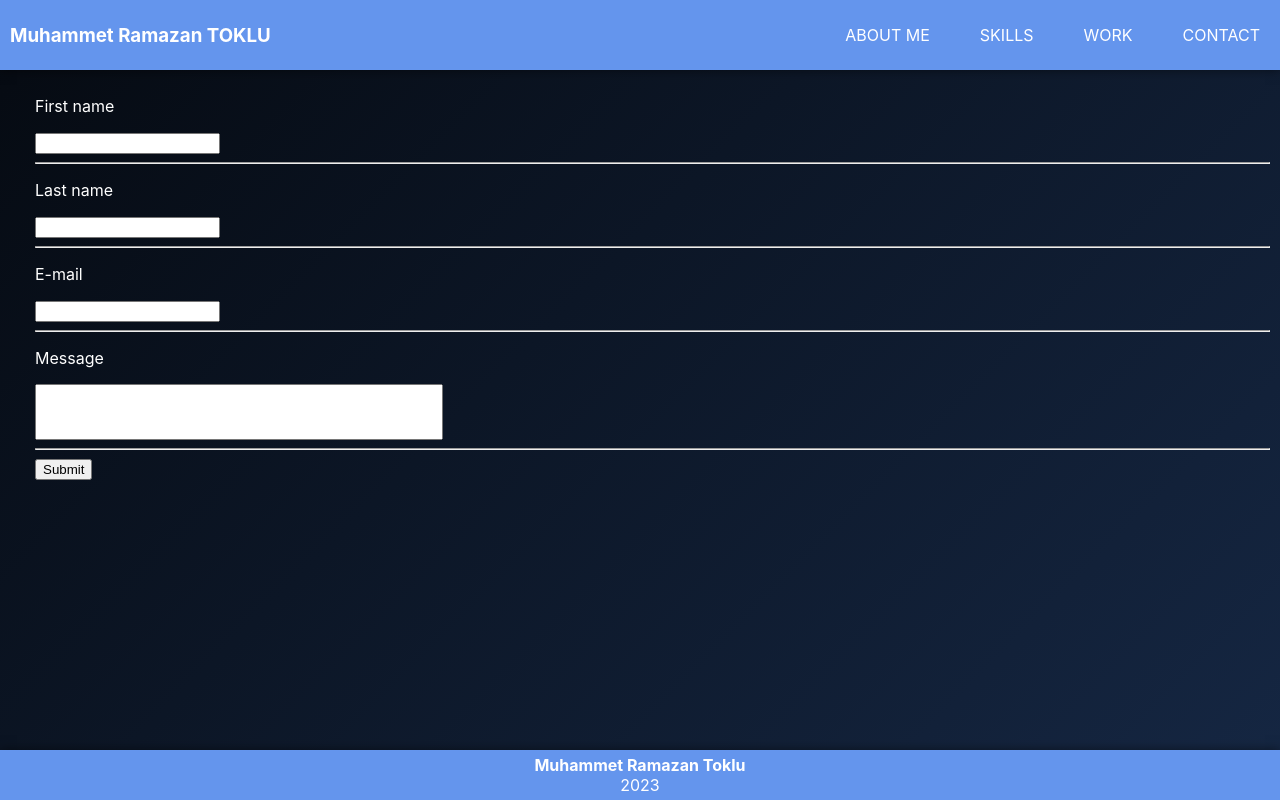
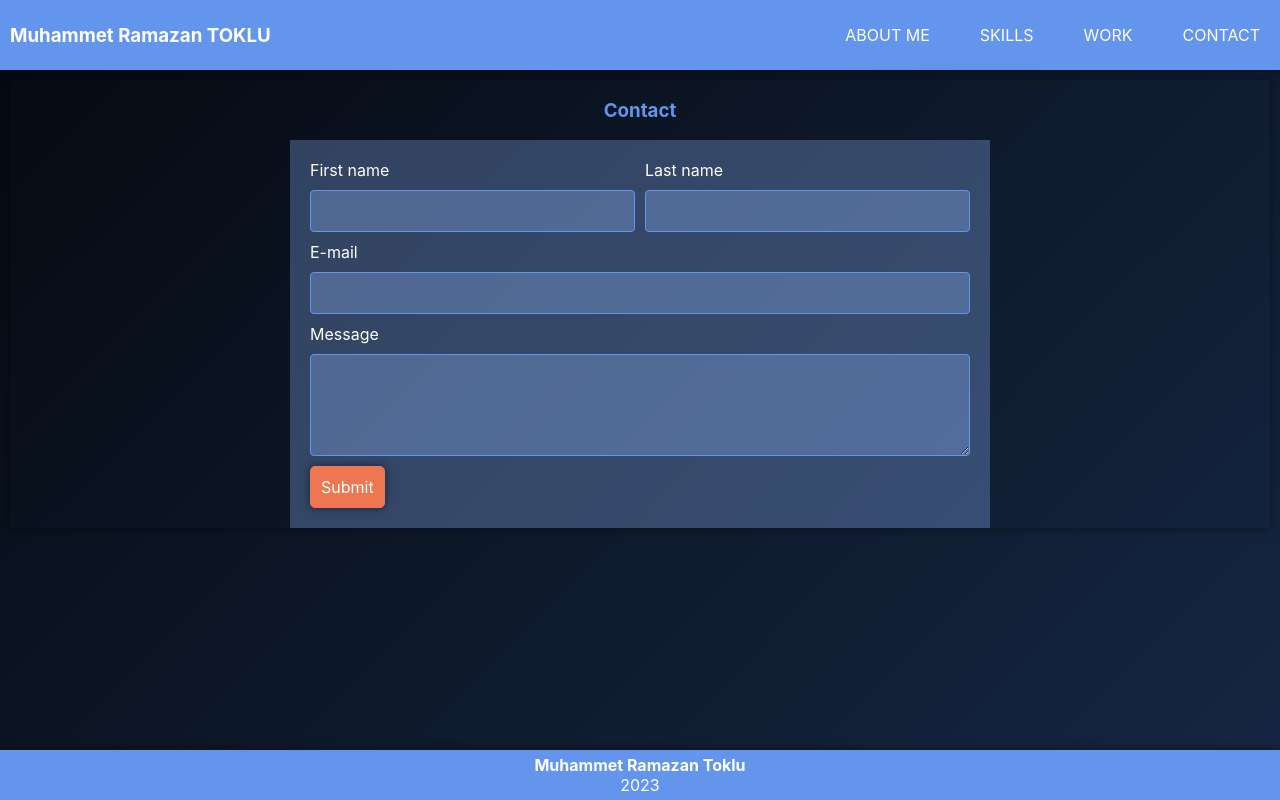
Before and after one commit to mramazant/React-Portfolio, a React (Create React App) app: page /contact in a window 1280 px wide. Built offline with nearby package versions, Linux system fonts and the light colour scheme.

Commit message:
updated contact page

```diff
--- a/src/App.css
+++ b/src/App.css
@@ -19,7 +19,7 @@
   padding: 10px;
   box-sizing: border-box;
   box-shadow: 0px 0px 10px 0px rgba(0, 0, 0, 50%);
-
+  text-decoration: none;
 }
 
 h1,h2,h3,h4{
--- a/src/components/Contact/index.css
+++ b/src/components/Contact/index.css
@@ -1,10 +1,58 @@
-.contactPage {
-    margin-left: 25px;
+.contact-section{
+    display: flex;
+    flex-direction: column;
+    justify-content: center;
+    align-items: center;
+    box-shadow: 0px 0px 10px 0px rgba(0, 0, 0, 50%);
+
+}
+.contact-container{
+    width: 100%;
+    display: flex;
+    flex-direction: row;
+    gap: 10px;
+    flex-wrap: wrap;
+    align-items: center;
+    max-width: 700px;
+    padding: 20px;
+    box-sizing: border-box;
+    background-color: var(--primary-hover);
+}
+.input-field{
+    display: flex;
+    box-sizing: border-box;
+    /* padding: 10px; */
+    flex-direction: column;
+    flex: 1 1 100%;
+    gap: 10px;
+}
+.half{
+    flex: 1 1 49%;
 }
 
-.message {
-    height: 50px;
-    width: 400px;
-    text-align: start;
-    text-align: left;
+.input-field input{
+    box-sizing: border-box;
+    border:1px solid var(--primary);
+    background-color: var(--primary-hover);
+    padding: 10px;
+    border-radius: 4px;
+    color: white;
+    font: inherit;
 }
+.input-field p{
+    margin: 0;
+}
+.input-field textarea{
+    box-sizing: border-box;
+    border:1px solid var(--primary);
+    background-color: var(--primary-hover);
+    padding: 10px;
+    border-radius: 4px;
+    color: white;
+    font: inherit;
+}
+
+.err{
+    flex: 1 1 100%;
+    color:red;
+}
--- a/src/components/Contact/index.js
+++ b/src/components/Contact/index.js
@@ -7,48 +7,67 @@ const Contact = () => {
     email: "",
     message: "",
   });
+  const [error, setError] = useState(null);
+
   const handleInputChange = (event) => {
     const { name, value } = event.target;
     setFormData({ ...formData, [name]: value });
   };
-  const handleSubmit = () => {
-    if (!formData.firstName || formData.firstName == "") {
-      alert("first name required");
-    } else if (!formData.lastName || formData.lastName == "") {
-      alert("last name required");
-    } else if (!formData.email || formData.email == "") {
-      alert("email required");
-    } else if (!formData.message || formData.message == "") {
-      alert("message required");
-    } else {
-      console.log(formData);
+  const handleSubmit = (e) => {
+    e.preventDefault();
+    let err = null;
+    if (!formData.firstName || formData.firstName === "") {
+      err = "first name required";
     }
+    if (!formData.lastName || formData.lastName === "") {
+      err = "last name required";
+    }
+    if (!formData.email || formData.email === "") {
+      err = "email required";
+    }
+    if (!formData.message || formData.message === "") {
+      err = "message required";
+    }
+    if (err){
+      setError(err)
+      e.preventDefault();
+    }
+    else{
+      setError(null);
+    }
+    // console.log(formData);
   };
   return (
-    <div>
-      <div className="contactPage">
+    <section className="contact-section">
+      <h3>Contact</h3>
+      <article className="contact-container">
+        <div className="input-field half">
           <p>First name</p>
           <input type="text" name="firstName" onChange={handleInputChange} />
-        <hr></hr>
+        </div>
+        <div className="input-field half">
           <p>Last name</p>
           <input type="text" name="lastName" onChange={handleInputChange} />
-        <hr></hr>
+        </div>
+        <div className="input-field">
           <p>E-mail</p>
           <input type="email" name="email" onChange={handleInputChange} />
-        <hr></hr>
+        </div>
+        <div className="input-field">
           <p>Message</p>
-        <input
-          type="text"
+          <textarea
+            rows={4}
             className="message"
             name="message"
             onChange={handleInputChange}
           />
-        <hr></hr>
-        <a href="mailto:mramazant@gmail.com">
-          <button onClick={handleSubmit}>Submit</button>
+        </div>
+        {error && <div class="err">{error}</div>}
+        <a href={`mailto:mramazant@gmail.com?subject=${formData.firstName} ${formData.lastName} wants to connect.&body=${formData.message}`} class="btn" onClick={handleSubmit} disabled={error}>
+          Submit
         </a>
-      </div>
-    </div>
+      </article>
+    </section>
   );
 };
 
--- a/src/components/Details/index.js
+++ b/src/components/Details/index.js
@@ -28,7 +28,7 @@ const education = [
 const ProfileImage = ({ link, image, description, title, width }) => {
   return (
     <div>
-      <a href={link} className="cal" target="_blank" title={title}>
+      <a href={link} className="cal" target="_blank" rel="noreferrer" title={title}>
         <img src={image} className="profile-pic" alt={title} />
         {description}
       </a>
--- a/src/components/Header/index.js
+++ b/src/components/Header/index.js
@@ -1,6 +1,6 @@
 import "./index.css";
 import { Link } from "react-router-dom";
-import { useEffect, useState } from "react";
+import { useState } from "react";
 
 const MenuIcon = ({menuOpen, toggleMenu})=>{
 
--- a/src/components/Work/index.js
+++ b/src/components/Work/index.js
@@ -27,7 +27,7 @@ const Project = ({ link, image, description, title }) => {
   return (
     <div className="work-container">
         <h4 className="project-title">{title}</h4>
-      <a href={link} className="project-link" target="_blank" title={title}>
+      <a href={link} className="project-link" target="_blank" rel="noreferrer" title={title}>
         <img src={image} width="100%" alt={title} />
       </a>
       <p className="project-description">
```
Lines whose indentation alone changed are shown as unchanged.
